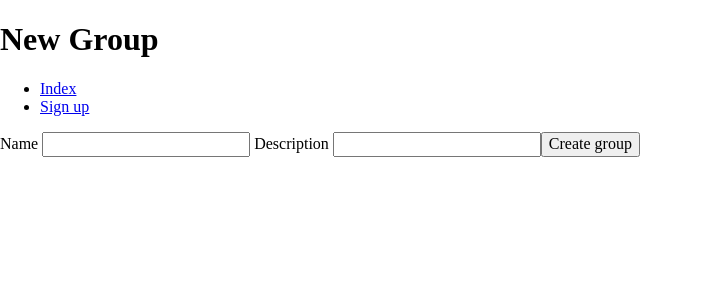
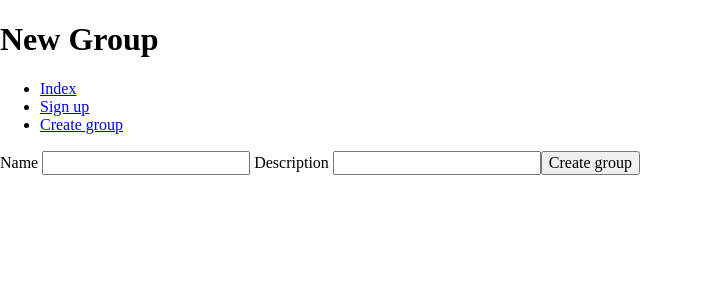
Before and after one commit to tolymer/tolymer-web, a Nuxt app: page /groups/new in a window 1280 px wide. Shown: the top 300 px of the page, without its empty margins (0-703 px from the left). Built offline with nearby package versions, Linux system fonts and the light colour scheme.

Commit message:
Fix links

```diff
--- a/components/Menu.vue
+++ b/components/Menu.vue
@@ -1,6 +1,7 @@
 <template>
   <ul>
     <li><router-link to="/">Index</router-link></li>
-    <li><router-link to="/new">Sign up</router-link></li>
+    <li><router-link to="/users/new">Sign up</router-link></li>
+    <li><router-link to="/groups/new">Create group</router-link></li>
   </ul>
 </template>
```
